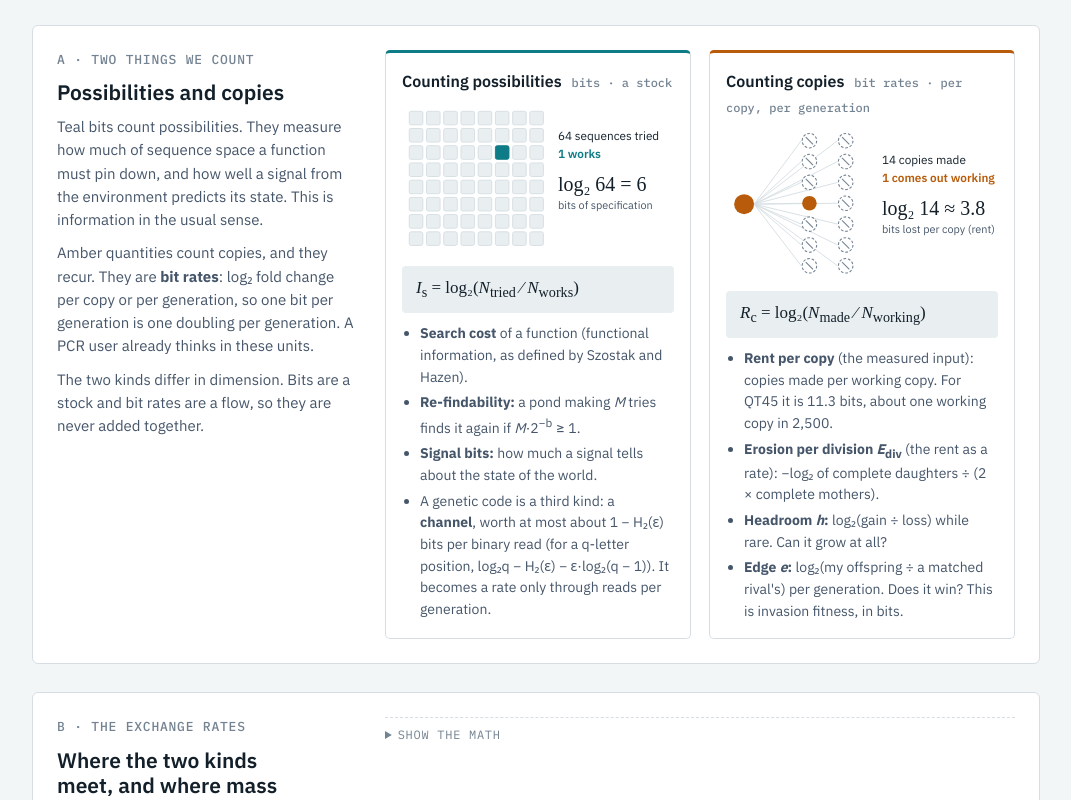
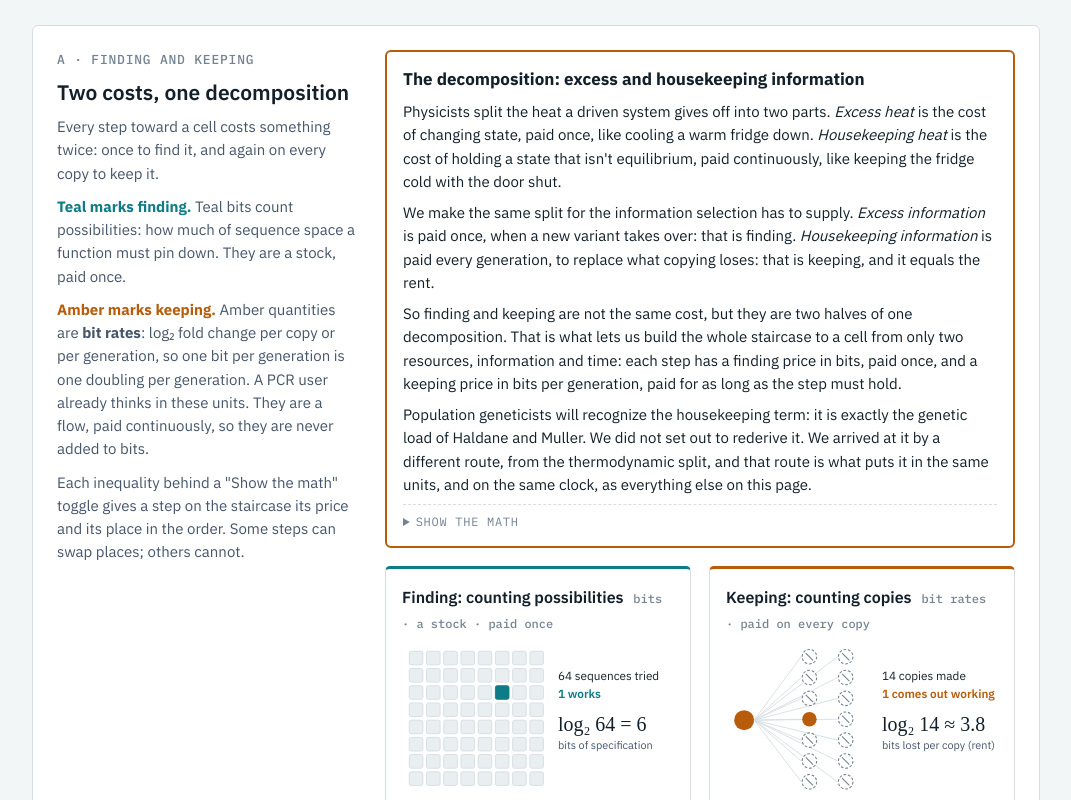
Before and after one commit to JosephBrisendine/josephbrisendine.github.io, a plain HTML site: page origin-of-life-solvable.html in a window 1280 px wide. Shown: the part 3015-3815 px from the top of the page, without its empty margins (104-1175 px from the left). Drawn offline with Linux system fonts and the light colour scheme; a web font is replaced by a local one.

Commit message:
Part 1A rebuilt around the excess/housekeeping decomposition; code-channel detail behind toggle
Co-Authored-By: Claude Opus 5.5 <noreply@anthropic.com>
Claude-Session: https://claude.ai/code/session_01KoBUPx5mnhARouKRM48r4A

```diff
--- a/origin-of-life-solvable.html
+++ b/origin-of-life-solvable.html
@@ -212,16 +212,27 @@ footer{font-size:13px;color:var(--muted);max-width:760px}
 <!-- A -->
 <section class="panel">
   <div class="cap">
-    <div class="tag">A · TWO THINGS WE COUNT</div>
-    <h2>Possibilities and copies</h2>
-    <p>Teal bits count possibilities. They measure how much of sequence space a function must pin down, and how well a signal from the environment predicts its state. This is information in the usual sense.</p>
-    <p>Amber quantities count copies, and they recur. They are <b>bit rates</b>: log₂ fold change per copy or per generation, so one bit per generation is one doubling per generation. A PCR user already thinks in these units.</p>
-    <p>The two kinds differ in dimension. Bits are a stock and bit rates are a flow, so they are never added together.</p>
+    <div class="tag">A · FINDING AND KEEPING</div>
+    <h2>Two costs, one decomposition</h2>
+    <p>Every step toward a cell costs something twice: once to find it, and again on every copy to keep it.</p>
+    <p><b style="color:var(--poss)">Teal marks finding.</b> Teal bits count possibilities: how much of sequence space a function must pin down. They are a stock, paid once.</p>
+    <p><b style="color:var(--copy)">Amber marks keeping.</b> Amber quantities are <b>bit rates</b>: log₂ fold change per copy or per generation, so one bit per generation is one doubling per generation. A PCR user already thinks in these units. They are a flow, paid continuously, so they are never added to bits.</p>
+    <p>Each inequality behind a "Show the math" toggle gives a step on the staircase its price and its place in the order. Some steps can swap places; others cannot.</p>
   </div>
   <div class="draw">
+    <div class="callout" id="housekeeping" style="border:2px solid var(--copy);border-radius:6px;padding:14px 16px;font-size:15px;color:var(--ink)">
+      <h3 style="margin:0 0 8px;font-size:17px">The decomposition: excess and housekeeping information</h3>
+      <p style="margin:0 0 8px">Physicists split the heat a driven system gives off into two parts. <i>Excess heat</i> is the cost of changing state, paid once, like cooling a warm fridge down. <i>Housekeeping heat</i> is the cost of holding a state that isn't equilibrium, paid continuously, like keeping the fridge cold with the door shut.</p>
+      <p style="margin:0 0 8px">We make the same split for the information selection has to supply. <i>Excess information</i> is paid once, when a new variant takes over: that is finding. <i>Housekeeping information</i> is paid every generation, to replace what copying loses: that is keeping, and it equals the rent.</p>
+      <p style="margin:0 0 8px">So finding and keeping are not the same cost, but they are two halves of one decomposition. That is what lets us build the whole staircase to a cell from only two resources, information and time: each step has a finding price in bits, paid once, and a keeping price in bits per generation, paid for as long as the step must hold.</p>
+      <p style="margin:0 0 8px">Population geneticists will recognize the housekeeping term: it is exactly the genetic load of Haldane and Muller. We did not set out to rederive it. We arrived at it by a different route, from the thermodynamic split, and that route is what puts it in the same units, and on the same clock, as everything else on this page.</p>
+      <details class="mt"><summary>Show the math</summary>
+      <p style="margin:0">In nonequilibrium thermodynamics this split is standard (Oono &amp; Paniconi 1998; Hatano &amp; Sasa 2001), and both parts are defined by comparing a process with its reverse. Copying, death and division have no true reverse, so we measure against a different reference: the best type in the population. The housekeeping term is then the genetic load, −log₂(<i>w̄</i>/<i>w</i><sub>max</sub>), in bits per protocell generation. It is information, not heat: the chemistry's own dissipation can lower it but never pay it. A lineage is kept when its payoff edge exceeds it. Part of it can be paid by a gift instead (mixing, or a feed that resupplies lost content); a lineage paid that way is held by its environment, not kept. Excess information is log₂(1/<i>p</i><sub>0</sub>) bits at fixation from a starting frequency <i>p</i><sub>0</sub>.</p>
+      </details>
+    </div>
     <div class="fam">
       <div class="card p">
-        <h3>Counting possibilities <span class="k">bits · a stock</span></h3>
+        <h3>Finding: counting possibilities <span class="k">bits · a stock · paid once</span></h3>
         <svg viewBox="0 0 300 168" role="img" aria-label="An 8 by 8 grid of 64 sequences, one of which works: 6 bits of specification">
           <g id="grid"></g>
           <text x="172" y="40" font-size="13" style="fill:var(--ink)">64 sequences tried</text>
@@ -234,11 +245,11 @@ footer{font-size:13px;color:var(--muted);max-width:760px}
           <li><b>Search cost</b> of a function (functional information, as defined by Szostak and Hazen).</li>
           <li><b>Re-findability:</b> a pond making <i>M</i> tries finds it again if <i>M</i>·2<sup>−b</sup> ≥ 1.</li>
           <li><b>Signal bits:</b> how much a signal tells about the state of the world.</li>
-          <li>A genetic code is a third kind: a <b>channel</b>, worth at most about 1 − H₂(ε) bits per binary read (for a q-letter position, log₂q − H₂(ε) − ε·log₂(q − 1)). It becomes a rate only through reads per generation.</li>
         </ul>
+        <details class="mt"><summary>Show the math</summary><p style="margin:0;font-size:14px">A genetic code is a third kind: a <b>channel</b>, worth at most about 1 − H₂(ε) bits per binary read (for a q-letter position, log₂q − H₂(ε) − ε·log₂(q − 1)). It becomes a rate only through reads per generation.</p></details>
       </div>
       <div class="card c">
-        <h3>Counting copies <span class="k">bit rates · per copy, per generation</span></h3>
+        <h3>Keeping: counting copies <span class="k">bit rates · paid on every copy</span></h3>
         <svg viewBox="0 0 300 168" role="img" aria-label="One parent makes 14 copies; 13 fail and 1 works: a rent of 3.8 bits per copy">
           <g id="tree"></g>
           <text x="172" y="40" font-size="13" style="fill:var(--ink)">14 copies made</text>
@@ -364,16 +375,6 @@ footer{font-size:13px;color:var(--muted);max-width:760px}
     <details class="mt"><summary>Show the math</summary>
     <div class="math">found ⇔ <i>b</i> ≤ log₂(<i>M</i>)<span class="op">;</span>  kept ⇔ <i>R</i><sub>c</sub> &lt; <i>R</i><sub>c</sub>*(<i>k</i>, <i>e</i><sub>pay</sub>) ≈ 3.8–3.9 bits per copy<span class="note">at k = 40 attempts per division (our model's choice; each doubling adds one bit) and <i>e</i><sub>pay</sub> = 0.405, a free variable</span></div>
     </details>
-    <div class="callout" id="housekeeping" style="border:2px solid var(--copy);border-radius:6px;padding:14px 16px;font-size:15px;color:var(--ink)">
-      <h3 style="margin:0 0 8px;font-size:17px">Housekeeping information: the cost of staying put</h3>
-      <p style="margin:0 0 8px">Physicists split the heat a driven system gives off into two parts. <i>Excess heat</i> is the cost of changing state, paid once, like cooling a warm fridge down. <i>Housekeeping heat</i> is the cost of holding a state that isn't equilibrium, paid continuously, like keeping the fridge cold with the door shut.</p>
-      <p style="margin:0 0 8px">We make the same split for the information selection has to supply. <i>Excess information</i> is paid once, when a new variant takes over: that is finding. <i>Housekeeping information</i> is paid every generation, to replace what copying loses: that is keeping, and it equals the rent.</p>
-      <p style="margin:0 0 8px">That is why this page keeps two budgets. Finding and keeping are the two halves of one decomposition, and keeping binds most often.</p>
-      <p style="margin:0 0 8px">Population geneticists will recognize the housekeeping term: it is exactly the genetic load of Haldane and Muller. We did not set out to rederive it. We arrived at it by a different route, from the thermodynamic split, and that route is what puts it in the same units, and on the same clock, as everything else on this page.</p>
-      <details class="mt"><summary>Show the math</summary>
-      <p style="margin:0">In nonequilibrium thermodynamics this split is standard (Oono &amp; Paniconi 1998; Hatano &amp; Sasa 2001), and both parts are defined by comparing a process with its reverse. Copying, death and division have no true reverse, so we measure against a different reference: the best type in the population. The housekeeping term is then the genetic load, −log₂(<i>w̄</i>/<i>w</i><sub>max</sub>), in bits per protocell generation. It is information, not heat: the chemistry's own dissipation can lower it but never pay it. A lineage is kept when its payoff edge exceeds it. Part of it can be paid by a gift instead (mixing, or a feed that resupplies lost content); a lineage paid that way is held by its environment, not kept. Excess information is log₂(1/<i>p</i><sub>0</sub>) bits at fixation from a starting frequency <i>p</i><sub>0</sub>.</p>
-      </details>
-    </div>
   </div>
 </section>
 
```
